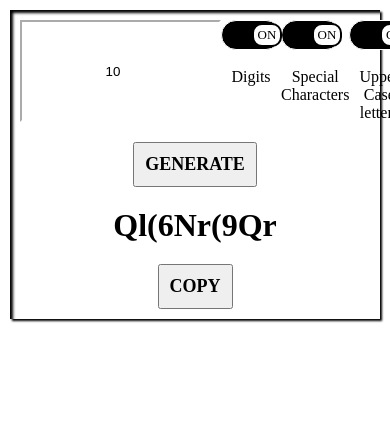
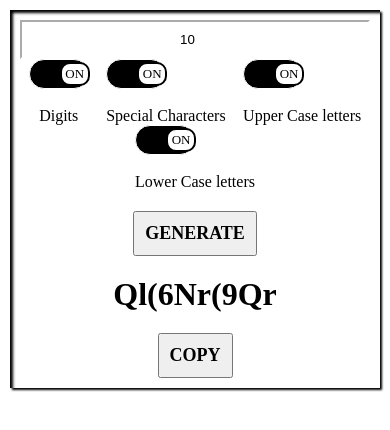
Before and after one commit to Tufiel/passwordGeneratorJs, a plain HTML site: page index.html in a window 390 px wide. Drawn offline with Linux system fonts and the light colour scheme.

Commit message:
small screen input alignment

```diff
--- a/PasswordGenerator.css
+++ b/PasswordGenerator.css
@@ -23,6 +23,7 @@
 .child{
 	display: flex;
 	justify-content: space-around;
+	flex-flow: row wrap;
 	width: 100%;
 }
 
@@ -85,3 +86,10 @@ button{
 	font-family: serif;
 	font-size: large;
 }
+
+@media (width<400px)
+{
+	.child input{
+     width:100%;
+	}
+}
```
